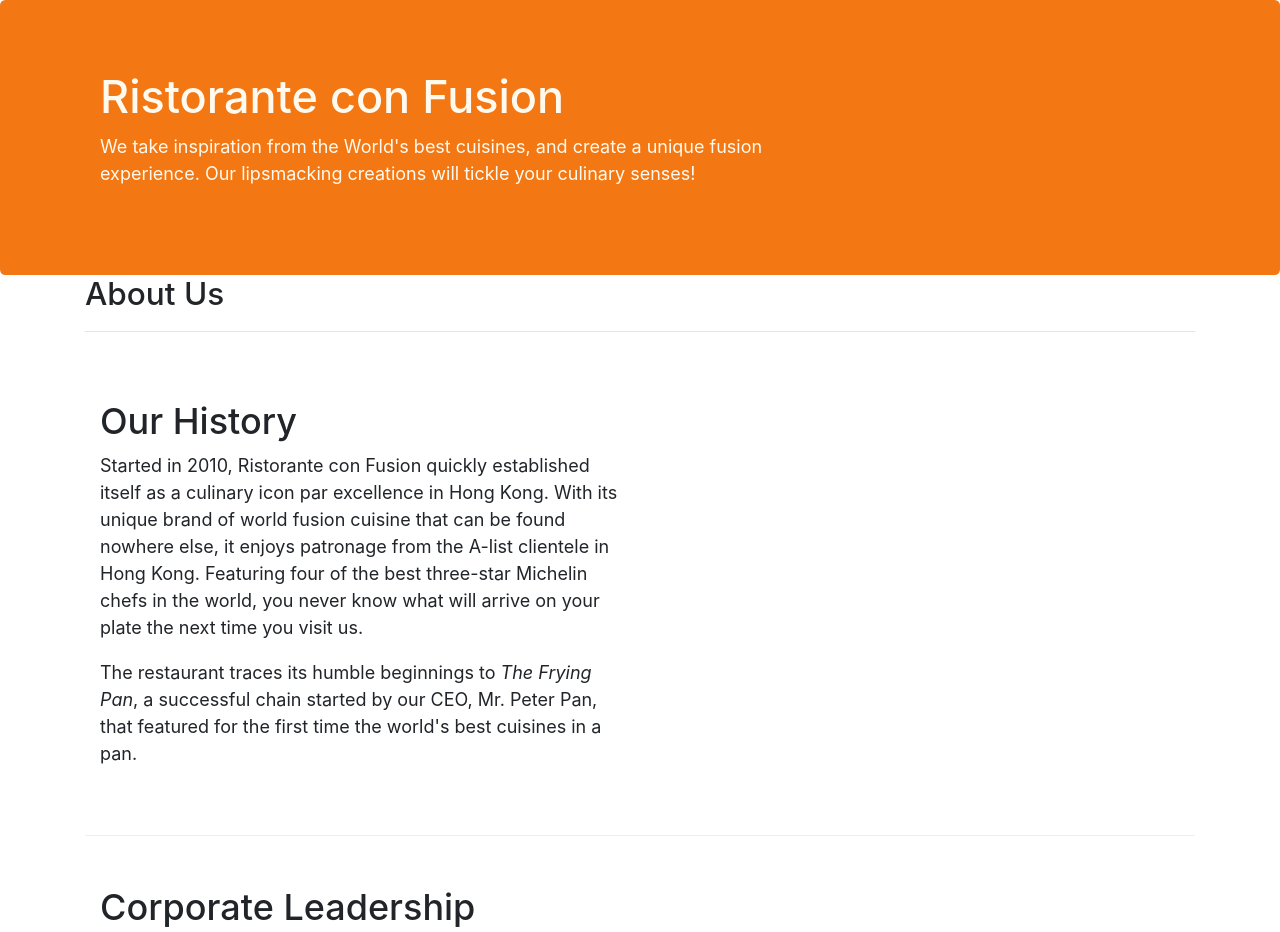
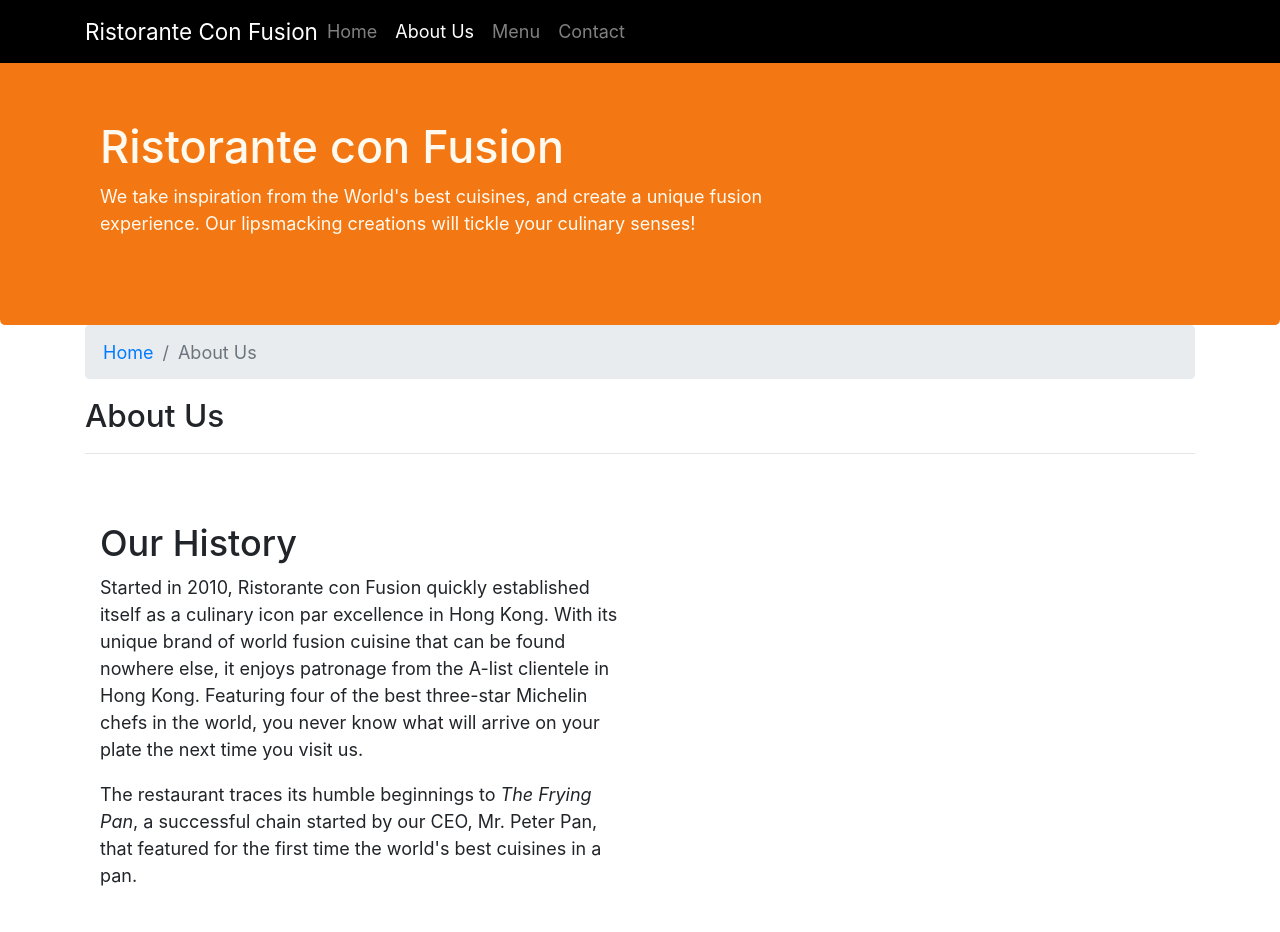
Before and after one commit to qmnguyenw/conFusion, a website: page aboutus.html in a window 1280 px wide. Shown: the top 932 px of the page. Drawn offline with nearby package versions, Linux system fonts and the light colour scheme.

Commit message:
navbar and breadcumbs

```diff
--- a/aboutus.html
+++ b/aboutus.html
@@ -20,6 +20,22 @@
 
 <body>
 
+    <nav class="navbar navbar-dark navbar-expand-sm fixed-top">
+     <div class="container">
+         <button class="navbar-toggler" type="button" data-toggle="collapse" data-target="#Navbar">
+             <span class="navbar-toggler-icon"></span>
+         </button>
+         <a class="navbar-brand mr-auto" href="./index.html">Ristorante Con Fusion</a>
+         <div class="collapse navbar-collapse" id="Navbar">
+             <ul class="navbar-nav mr-auto">
+                 <li class="nav-item"><a class="linknav nav-link" href="./index.html">Home</a></li>
+                 <li class="nav-item active"><a class="linknav nav-link" href="#">About Us</a></li>
+                 <li class="nav-item"><a class="linknav nav-link" href="#">Menu</a></li>
+                 <li class="nav-item"><a class="linknav nav-link" href="#">Contact</a></li>
+             </ul>
+         </div>
+     </div>
+    </nav>
     <header class="jumbotron">
         <div class="container">
             <div class="row row-header">
@@ -34,6 +50,10 @@
     </header>
 
     <div class="container">
+        <ol class="col-12 breadcrumb">
+            <li class="breadcrumb-item"><a href="./index.html">Home</a></li>
+            <li class="breadcrumb-item active">About Us</li>
+        </ol>
         <div>
             <div>
                <h3>About Us</h3>
@@ -79,7 +99,7 @@
                 <div class="col-4 offset-1 col-sm-2">
                     <h5>Links</h5>
                     <ul class="list-unstyled">
-                        <li><a href="#">Home</a></li>
+                        <li><a href="./index.html">Home</a></li>
                         <li><a href="#">About</a></li>
                         <li><a href="#">Menu</a></li>
                         <li><a href="#">Contact</a></li>
--- a/css/styles.css
+++ b/css/styles.css
@@ -33,3 +33,13 @@
 *{
     font-size: 18px;
 }
+
+body {
+	padding: 50px 0px 0px 0px;
+	z-index: 0;
+}
+
+.navbar-dark {
+	background-color: black;
+	color: orange;
+}
```
Also changed, not shown: index.html (+17 -2 lines).
